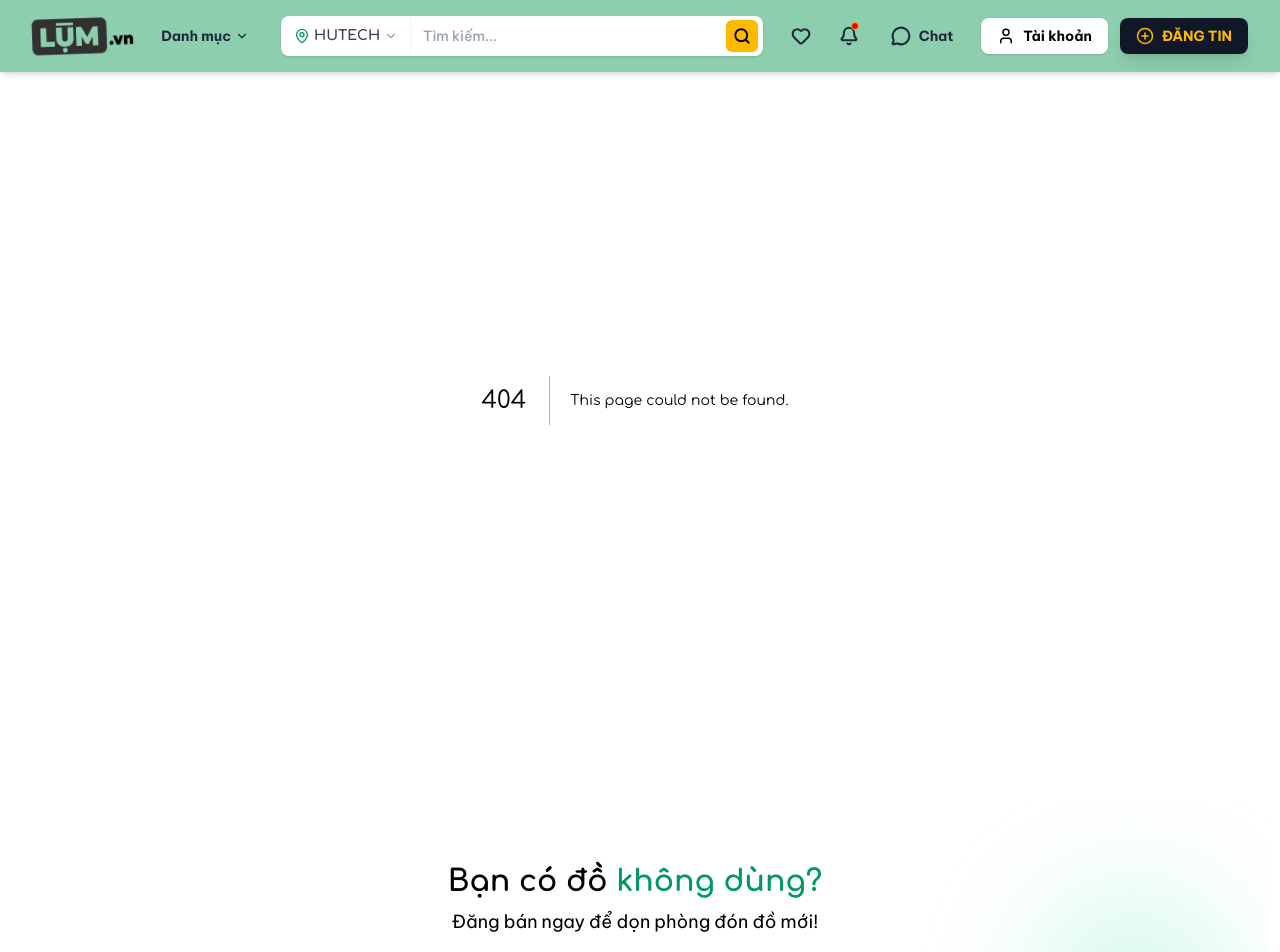
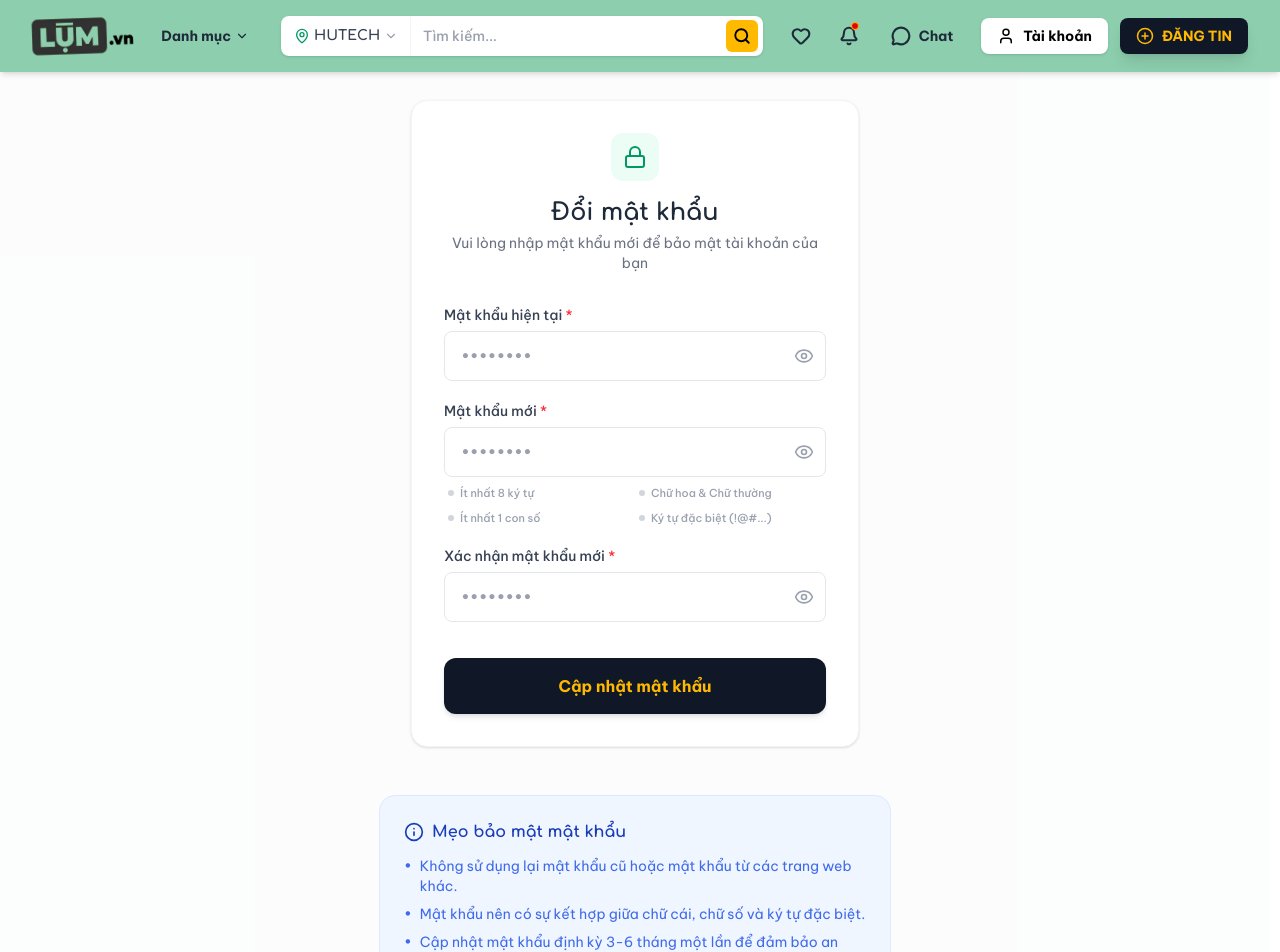
Before and after one commit to ngcnguywn0124/FE-LUM-trade-ecommerce, a Next.js app: page /cap-nhat-mat-khau-moi in a window 1280 px wide. Before the commit this address had no page. Shown: the top 952 px of the page. Built offline with nearby package versions, Linux system fonts and the light colour scheme.

Commit message:
style: update UI auth v4

```diff
--- /dev/null
+++ b/app/cap-nhat-mat-khau-moi/page.tsx
@@ -0,0 +1,64 @@
+import React from 'react';
+import ChangePasswordForm from '@/components/auth/ChangePasswordForm';
+import Breadcrumb from '@/components/shared/Breadcrumb';
+
+export const metadata = {
+  title: 'Đổi mật khẩu',
+  description: 'Cập nhật mật khẩu để bảo vệ tài khoản của bạn tại Lụm.',
+};
+
+const ChangePasswordPage = () => {
+  const breadcrumbItems = [
+    { label: 'Tài khoản', href: '#' },
+    { label: 'Bảo mật', href: '#' },
+    { label: 'Đổi mật khẩu' }
+  ];
+
+  return (
+    <main className="min-h-[70vh] py-12 px-4 sm:px-6 lg:px-8 bg-gray-50/50">
+      <div className="max-w-7xl mx-auto">
+        {/* Breadcrumb Section */}
+        <div className="mb-8">
+            <Breadcrumb items={breadcrumbItems} />
+        </div>
+
+        {/* Form Section */}
+        <div className="flex flex-col items-center justify-center">
+             <div className="w-full max-w-lg">
+                <ChangePasswordForm />
+             </div>
+
+             {/* Helpful Links/Tips */}
+             <div className="mt-12 w-full max-w-lg">
+                <div className="bg-blue-50 border border-blue-100 rounded-2xl p-6">
+                    <h4 className="flex items-center gap-2 text-blue-800 font-bold mb-3">
+                        <svg xmlns="http://www.w3.org/2000/svg" width="20" height="20" viewBox="0 0 24 24" fill="none" stroke="currentColor" strokeWidth="2" strokeLinecap="round" strokeLinejoin="round"><circle cx="12" cy="12" r="10"/><line x1="12" y1="16" x2="12" y2="12"/><line x1="12" y1="8" x2="12.01" y2="8"/></svg>
+                        Mẹo bảo mật mật khẩu
+                    </h4>
+                    <ul className="space-y-2 text-sm text-blue-700/80">
+                        <li className="flex gap-2">
+                            <span className="shrink-0">•</span>
+                            <span>Không sử dụng lại mật khẩu cũ hoặc mật khẩu từ các trang web khác.</span>
+                        </li>
+                        <li className="flex gap-2">
+                            <span className="shrink-0">•</span>
+                            <span>Mật khẩu nên có sự kết hợp giữa chữ cái, chữ số và ký tự đặc biệt.</span>
+                        </li>
+                        <li className="flex gap-2">
+                            <span className="shrink-0">•</span>
+                            <span>Cập nhật mật khẩu định kỳ 3-6 tháng một lần để đảm bảo an toàn.</span>
+                        </li>
+                    </ul>
+                </div>
+
+                <p className="text-center text-gray-400 text-xs mt-6">
+                    Mọi thắc mắc vui lòng liên hệ <a href="mailto:support@lum.vn" className="text-emerald-600 hover:underline">Hỗ trợ kỹ thuật</a>
+                </p>
+             </div>
+        </div>
+      </div>
+    </main>
+  );
+};
+
+export default ChangePasswordPage;
--- a/components/auth/AuthInput.tsx
+++ b/components/auth/AuthInput.tsx
@@ -1,3 +1,5 @@
+"use client";
+
 import React, { InputHTMLAttributes, useState } from 'react';
 import { Eye, EyeOff } from 'lucide-react';
 
--- /dev/null
+++ b/components/auth/ChangePasswordForm.tsx
@@ -0,0 +1,159 @@
+"use client";
+
+import React, { useState } from 'react';
+import AuthInput from './AuthInput';
+import { Lock, CheckCircle2, ShieldCheck, ArrowRight } from 'lucide-react';
+
+const ChangePasswordForm = () => {
+  const [formData, setFormData] = useState({
+    currentPassword: '',
+    newPassword: '',
+    confirmPassword: '',
+  });
+  const [errors, setErrors] = useState<Record<string, string>>({});
+  const [isSubmitted, setIsSubmitted] = useState(false);
+
+  const validatePassword = (pass: string) => {
+    const minLength = pass.length >= 8;
+    const hasUpper = /[A-Z]/.test(pass);
+    const hasLower = /[a-z]/.test(pass);
+    const hasNumber = /\d/.test(pass);
+    const hasSpecial = /[@$!%*?&]/.test(pass);
+
+    return {
+      minLength,
+      hasUpper,
+      hasLower,
+      hasNumber,
+      hasSpecial,
+      isValid: minLength && hasUpper && hasLower && hasNumber && hasSpecial
+    };
+  };
+
+  const handleSubmit = (e: React.FormEvent) => {
+    e.preventDefault();
+    const newErrors: Record<string, string> = {};
+
+    if (!formData.currentPassword) {
+      newErrors.currentPassword = 'Vui lòng nhập mật khẩu hiện tại';
+    }
+
+    const passwordValidation = validatePassword(formData.newPassword);
+    if (!formData.newPassword) {
+      newErrors.newPassword = 'Vui lòng nhập mật khẩu mới';
+    } else if (!passwordValidation.isValid) {
+      newErrors.newPassword = 'Mật khẩu mới không đủ mạnh';
+    }
+
+    if (formData.confirmPassword !== formData.newPassword) {
+      newErrors.confirmPassword = 'Mật khẩu xác nhận không khớp';
+    }
+
+    setErrors(newErrors);
+
+    if (Object.keys(newErrors).length === 0) {
+      // Logic call API đổi mật khẩu ở đây
+      setIsSubmitted(true);
+      console.log('Password changed successfully');
+    }
+  };
+
+  if (isSubmitted) {
+    return (
+      <div className="flex flex-col items-center text-center py-8 animate-in fade-in zoom-in duration-500">
+        <div className="w-20 h-20 bg-emerald-100 text-emerald-600 rounded-full flex items-center justify-center mb-6 shadow-sm">
+          <ShieldCheck size={40} />
+        </div>
+        <h3 className="text-2xl font-bold text-gray-800 mb-3">Đổi mật khẩu thành công!</h3>
+        <p className="text-gray-500 mb-8 max-w-sm">
+          Mật khẩu của bạn đã được cập nhật an toàn. Vui lòng sử dụng mật khẩu mới cho lần đăng nhập tiếp theo.
+        </p>
+        <button
+          onClick={() => window.location.href = '/'}
+          className="bg-gray-900 text-[#FFBA00] px-8 py-3 rounded-xl font-bold hover:bg-emerald-700 transition-all flex items-center gap-2 group cursor-pointer"
+        >
+          Quay lại trang chủ
+          <ArrowRight size={18} className="group-hover:translate-x-1 transition-transform" />
+        </button>
+      </div>
+    );
+  }
+
+  const passwordReqs = validatePassword(formData.newPassword);
+
+  return (
+    <div className="max-w-md mx-auto bg-white p-6 sm:p-8 rounded-2xl shadow-sm border border-gray-100 animate-in slide-in-from-bottom-4 duration-500">
+      <div className="text-center mb-8">
+        <div className="inline-flex items-center justify-center w-12 h-12 bg-emerald-50 text-emerald-600 rounded-xl mb-4">
+          <Lock size={24} />
+        </div>
+        <h2 className="text-2xl font-bold text-gray-800">Đổi mật khẩu</h2>
+        <p className="text-gray-500 text-sm mt-1">Vui lòng nhập mật khẩu mới để bảo mật tài khoản của bạn</p>
+      </div>
+
+      <form onSubmit={handleSubmit} className="flex flex-col gap-5" noValidate>
+        <AuthInput
+          id="current-password"
+          label="Mật khẩu hiện tại"
+          placeholder="••••••••"
+          type="password"
+          isPassword={true}
+          value={formData.currentPassword}
+          onChange={(e) => setFormData({...formData, currentPassword: e.target.value})}
+          error={errors.currentPassword}
+          required
+        />
+
+        <div className="space-y-2">
+            <AuthInput
+            id="new-password"
+            label="Mật khẩu mới"
+            placeholder="••••••••"
+            type="password"
+            isPassword={true}
+            value={formData.newPassword}
+            onChange={(e) => setFormData({...formData, newPassword: e.target.value})}
+            error={errors.newPassword}
+            required
+            />
+
+            {/* Password Validation Hints */}
+            <div className="grid grid-cols-2 gap-2 mt-2 px-1">
+                <ValidationHint label="Ít nhất 8 ký tự" met={passwordReqs.minLength} />
+                <ValidationHint label="Chữ hoa & Chữ thường" met={passwordReqs.hasUpper && passwordReqs.hasLower} />
+                <ValidationHint label="Ít nhất 1 con số" met={passwordReqs.hasNumber} />
+                <ValidationHint label="Ký tự đặc biệt (!@#...)" met={passwordReqs.hasSpecial} />
+            </div>
+        </div>
+
+        <AuthInput
+          id="confirm-password"
+          label="Xác nhận mật khẩu mới"
+          placeholder="••••••••"
+          type="password"
+          isPassword={true}
+          value={formData.confirmPassword}
+          onChange={(e) => setFormData({...formData, confirmPassword: e.target.value})}
+          error={errors.confirmPassword}
+          required
+        />
+
+        <button
+          type="submit"
+          className="w-full bg-gray-900 hover:bg-emerald-700 text-[#FFBA00] font-bold py-4 rounded-xl transition-all shadow-md mt-4 text-base cursor-pointer active:scale-[0.98]"
+        >
+          Cập nhật mật khẩu
+        </button>
+      </form>
+    </div>
+  );
+};
+
+const ValidationHint = ({ label, met }: { label: string, met: boolean }) => (
+  <div className={`flex items-center gap-1.5 text-[11px] font-medium transition-colors ${met ? 'text-emerald-600' : 'text-gray-400'}`}>
+    <div className={`w-1.5 h-1.5 rounded-full ${met ? 'bg-emerald-600' : 'bg-gray-300'}`} />
+    {label}
+  </div>
+);
+
+export default ChangePasswordForm;
--- a/components/layout/AppShell.tsx
+++ b/components/layout/AppShell.tsx
@@ -42,7 +42,7 @@ const AppShell = ({ children }: AppShellProps) => {
       return false;
     }
 
-    const authPaths = ['/dang-ky', '/dang-nhap', '/quen-mat-khau', '/reset-password'];
+    const authPaths = ['/dang-ky', '/dang-nhap', '/quen-mat-khau', '/doi-mat-khau',];
     const specialPages = ['/unauthorized', '/not-found'];
     return pathname.startsWith('/admin') || authPaths.includes(pathname) || specialPages.includes(pathname);
   }, [pathname]);
```
